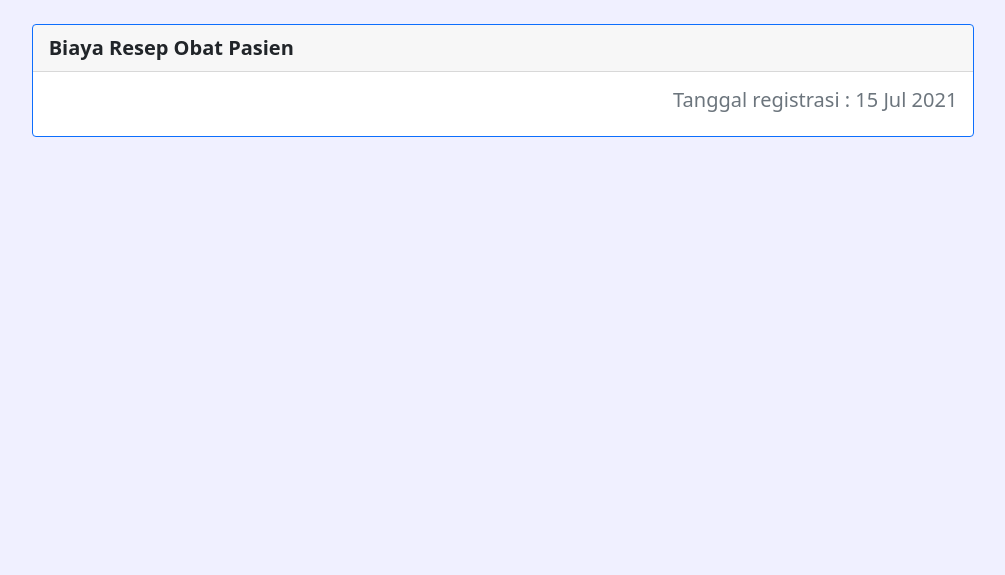
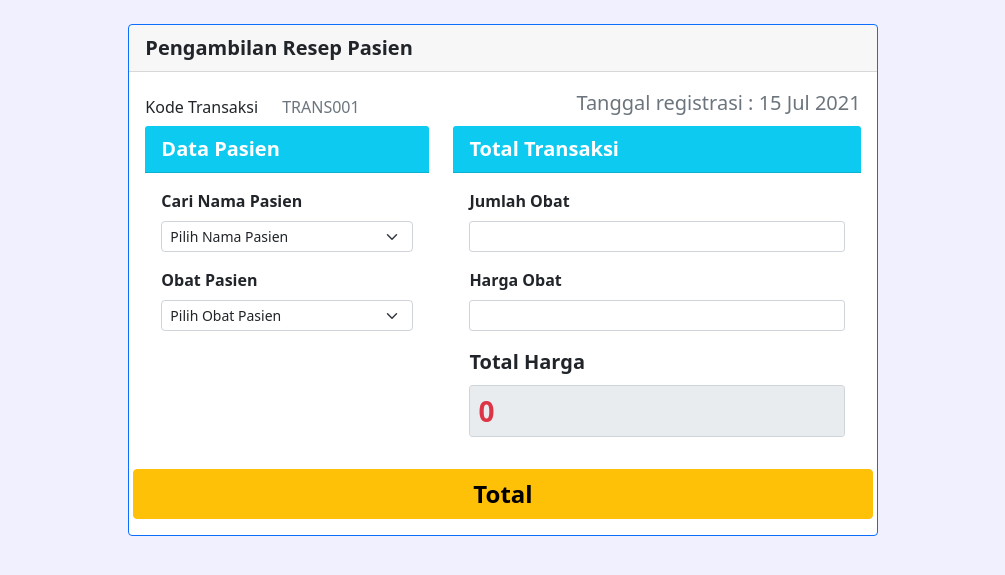
Before and after one commit to Whydandrian/si-klinik, a PHP site: page /pages/admin_obat/admin_obat.php in a window 1280 px wide. Shown: the part 56-631 px from the top of the page, without its empty margins (137-1142 px from the left). Run offline with PHP 8.4, Linux system fonts and the light colour scheme; the visitor is signed in with stand-in values (Sample User, id 1); tables that the repository leaves empty or names only in its code hold one stand-in row (values such as "Sample post"); some libraries are stand-ins or nearby versions.

Commit message:
modify UI resep obat

```diff
--- a/layouts/menu.php
+++ b/layouts/menu.php
@@ -26,9 +26,9 @@
           <li class="nav-item">
             <a class="nav-link active" aria-current="page" href="../pendaftaran/pendaftaran_pasien.php">Pendaftaran Pasien</a>
           </li>
-          <li class="nav-item">
+          <!-- <li class="nav-item">
             <a class="nav-link active" aria-current="page" href="../tindakan/resep_pasien.php">Pembuatan Resep</a>
-          </li>
+          </li> -->
         <?php } elseif ($_SESSION['level'] === "admin") { ?>
           <!-- <li class="nav-item dropdown">
             <a class="nav-link dropdown-toggle active" href="#" id="navbarDropdown" role="button" data-bs-toggle="dropdown" aria-expanded="false">
--- a/pages/admin_obat/admin_obat.php
+++ b/pages/admin_obat/admin_obat.php
@@ -1,5 +1,6 @@
 <?php
 include '../../layouts/backend/header.php';
+include '../../config/connection.php';
 session_start();
 if ($_SESSION['level'] == "") {
   header("location:index.php?pesan=gagal");
@@ -8,9 +9,17 @@
   header("location:index.php?pesan=belum_login");
 }
 if ($_SESSION['level'] != "admin_obat") {
-		header("location:./pages/error404.php?pesan=hak_akses_salah");
+  header("location:../error404.php?pesan=hak_akses_salah");
 }
 
+
+$qry = mysqli_query($koneksi, "SELECT max(id_transaksi) as kodeTransaksi FROM biaya_pasien");
+$dataDaftar = mysqli_fetch_array($qry);
+$kodeTransaksi = $dataDaftar['kodeTransaksi'];
+$list = (int) substr($kodeTransaksi, 5, 3);
+$list++;
+$kd = "TRANS";
+$kodeTransaksi = $kd . sprintf("%03s", $list);
 
 ?>
 <div class="container-fluid">
@@ -18,9 +27,9 @@
     <?php include_once('../../layouts/menu.php'); ?>
   </div>
   <div class="row d-flex justify-content-center mt-4 mx-5">
-    <div class="col-10">
+    <div class="col-8">
       <div class="card border-primary mb-3">
-        <div class="card-header fw-bold fs-5">Biaya Resep Obat Pasien
+        <div class="card-header fw-bold fs-5">Pengambilan Resep Pasien
           <?php
           if (isset($_GET['pesan'])) {
             if ($_GET['pesan'] == "berhasil") {
@@ -30,15 +39,109 @@
           ?>
         </div>
         <div class="card-body">
-          <div class="row">
+          <div class="row  align-items-center">
+            <div class="col-auto">
+              <label for="kode" class="col-form-label">Kode Transaksi</label>
+            </div>
+            <div class="col-auto">
+              <span id="kode" class="form-text fs-6">
+              <?= $kodeTransaksi ?>
+              </span>
+            </div>
             <div class="col d-flex justify-content-end">
               <h5 class="text-secondary">Tanggal registrasi : <?= date("d M Y") ?></h5>
             </div>
           </div>
+          <form method="POST" action="proses_tambah.php" class="row">
+            <div class="col-5">
+              <div class="card border-0">
+                <div class="card-header fs-5 bg-info text-white  fw-bold">
+                  Data Pasien
+                </div>
+                <div class="card-body">
+                  <div class="mb-3">
+                    <input type="hidden" readonly name="id_transaksi" value="<?= $kodeTransaksi ?>">
+                    <label for="kode_pasien" class="form-label  fw-bold">Cari Nama Pasien</label>
+                    <select class="form-select form-select-sm" name="kode_pasien" id="kode_pasien">
+                      <option>Pilih Nama Pasien</option>
+                      <?php
+                      $query = "SELECT * FROM pasien ORDER BY nama_pasien ASC";
+                      $result = mysqli_query($koneksi, $query);
+                      if (!$result) {
+                        die("Query Error: " . mysqli_errno($koneksi) .
+                          " - " . mysqli_error($koneksi));
+                      }
+
+                      $no = 1;
+                      while ($row = mysqli_fetch_assoc($result)) {
+                      ?>
+                        <option value="<?= $row['kode_pasien'] ?>">[ <?= $row['kode_pasien'] ?> ] - <?= $row['nama_pasien'] ?></option>
+                      <?php
+                        $no++;
+                      }
+                      ?>
+                    </select>
+                  </div>
+                  <div class="mb-3">
+                    <label for="id_obat" class="form-label fw-bold">Obat Pasien</label>
+                    <select class="form-select form-select-sm" name="id_obat" id="id_obat">
+                      <option>Pilih Obat Pasien</option>
+
+                      <?php
+                      $query = "SELECT * FROM obat ORDER BY nama_obat ASC";
+                      $result = mysqli_query($koneksi, $query);
+                      if (!$result) {
+                        die("Query Error: " . mysqli_errno($koneksi) .
+                          " - " . mysqli_error($koneksi));
+                      }
+
+                      $no = 1;
+                      while ($row = mysqli_fetch_assoc($result)) {
+                        $harga = $row['harga'];
+                      ?>
+
+                        <option value="<?= $row['id'] ?>"><?= $row['nama_obat'] ?></option>
+                      <?php
+                        $no++;
+                      }
+                      ?>
+                    </select>
+                  </div>
+
+                </div>
+              </div>
+            </div>
+            <div class="col">
+              <div class="card border-0">
+                <div class="card-header fs-5 bg-info text-white fw-bold">
+                  Total Transaksi
+                </div>
+                <div class="card-body">
+                  <div class="mb-3">
+                    <label for="jumlah" class="form-label fw-bold">Jumlah Obat</label>
+                    <input type="number" id="jumlah" name="jumlah" class="form-control form-control-sm" min="0" max="20" onkeypress='return restrictAlphabets(event)'>
+                  </div>
+                  <div class="mb-3">
+                    <label for="harga" class="form-label fw-bold">Harga Obat</label>
+                    <input type="number" id="harga_obat" name="harga_obat" class="form-control form-control-sm" min="0" onkeypress='return restrictAlphabets(event)'>
+                  </div>
+                  <div class="mb-3">
+                    <label for="keluhan" class="form-label fs-5 fw-bold">Total Harga</label>
+                    <input type="text" name="harga_total" id="harga_total" class="form-control form-control-sm fs-3 fw-bold text-danger harga_total" readonly>
+                  </div>
+                </div>
+              </div>
+
+            </div>
+            <button type="submit" class="btn btn-warning fs-4 fw-bold">Total</button>
+            <!-- <a href="../admin/data_obat.php" class="btn btn-warning">Kembali</a> -->
+          </form>
 
         </div>
       </div>
     </div>
   </div>
 </div>
+
+
 <?php include '../../layouts/backend/footer.php'; ?>
```
Also changed, not shown: pages/pasien_data/pasien.php (deleted). Lines whose indentation alone changed are shown as unchanged.
